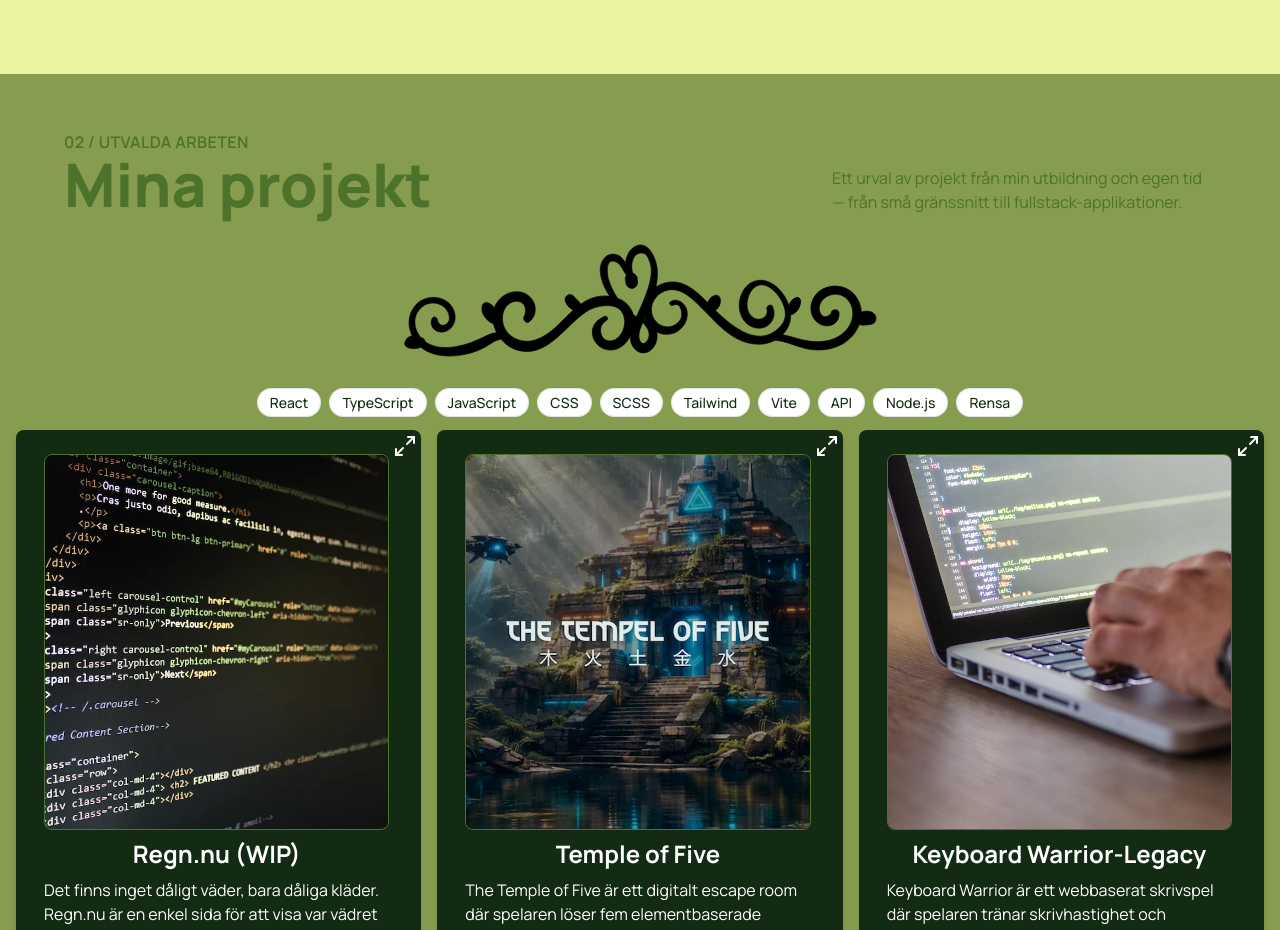
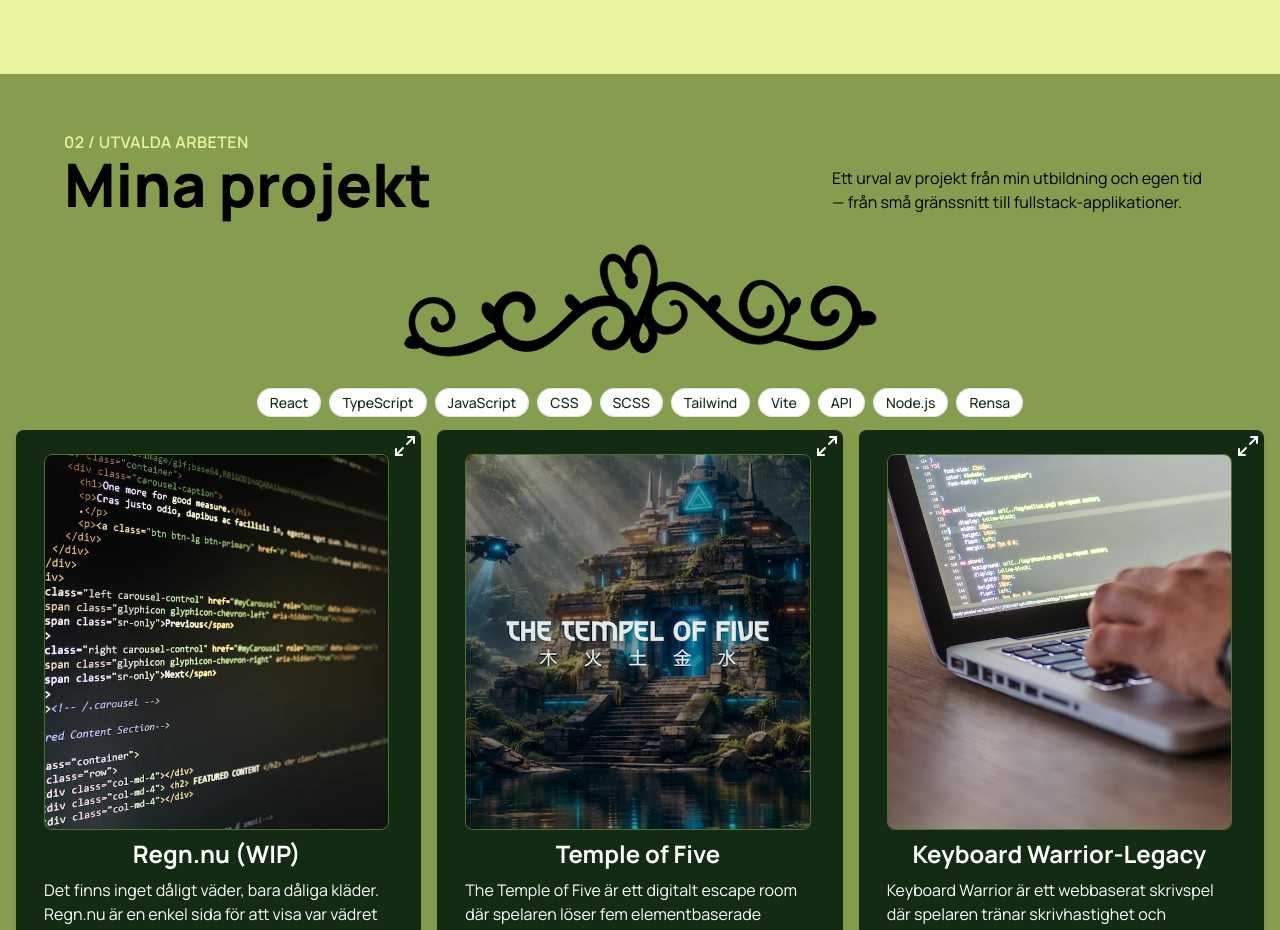
Before and after one commit to elychnell/react-portfolio, a React (Vite) app: page / in a window 1280 px wide. Shown: the part 1360-2290 px from the top of the page. Built offline with nearby package versions, Linux system fonts and the light colour scheme.

Commit message:
(Ally) - More color changes

```diff
--- a/src/components/Projects/Projects.tsx
+++ b/src/components/Projects/Projects.tsx
@@ -37,10 +37,10 @@ const handleTagClick = (tag: string) => {
     <section className="scroll-mt-16 bg-light text-dark py-14 px-4 flex flex-col items-center justify-center w-full" id="projects">
       <div className="flex flex-row gap-[25em] items-between justify-center mb-4 flex-wrap">
         <div>
-        <p className="text-base font-semibold text-primary tracking-wide">02 / UTVALDA ARBETEN</p>
-        <h2 className="text-6xl font-extrabold text-primary">Mina projekt</h2>
+        <p className="text-base font-semibold text-highlight tracking-wide">02 / UTVALDA ARBETEN</p>
+        <h2 className="text-6xl font-extrabold text-black">Mina projekt</h2>
         </div>
-        <p className="text-base text-primary max-w-[24em] mt-9">Ett urval av projekt från min utbildning och egen tid — från små gränssnitt till fullstack-applikationer.</p>
+        <p className="text-base text-black max-w-[24em] mt-9">Ett urval av projekt från min utbildning och egen tid — från små gränssnitt till fullstack-applikationer.</p>
       </div>
       <Decoration type="heart" className="relative top-3 mx-auto w-120 h-auto text-black" />
       {selectedProjectId === null ? (<ProjectFilter handleTagClick={handleTagClick} handleClear={handleClear} selectedTags={selectedTags} />) : (<div className="h-6 my-4" aria-hidden="true" />)}
```
